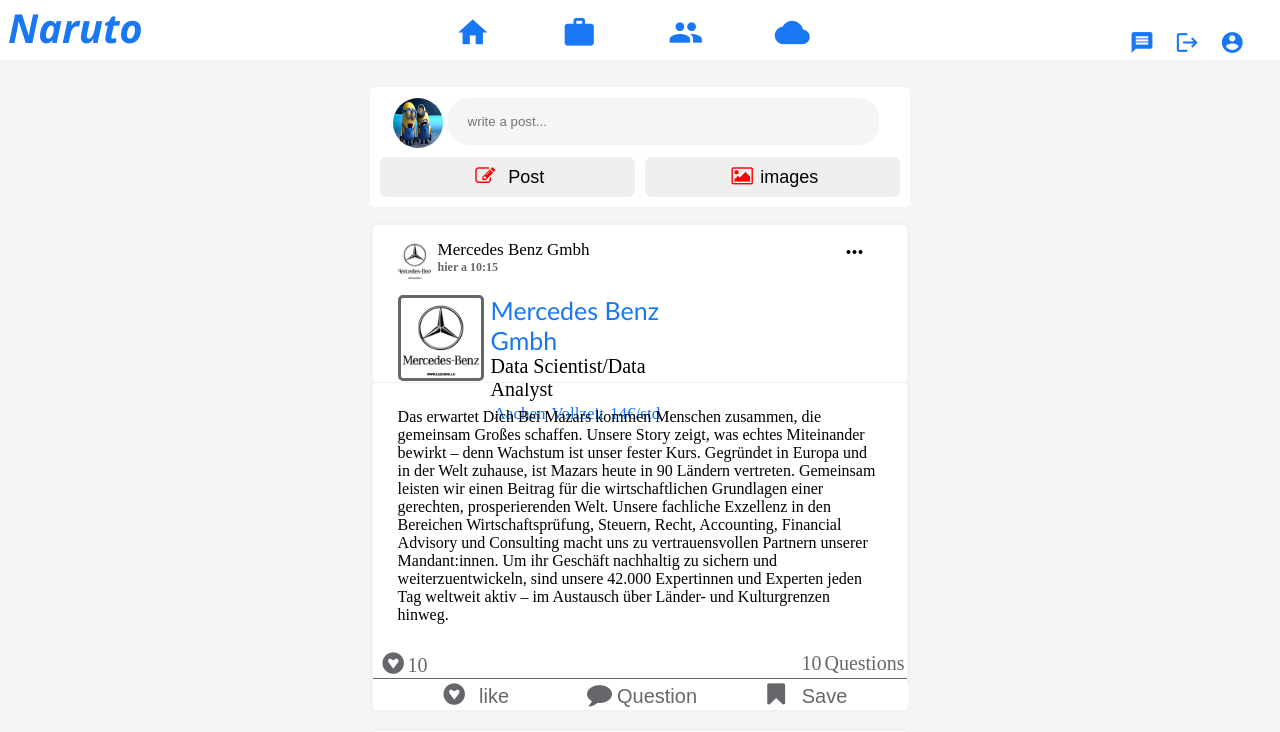
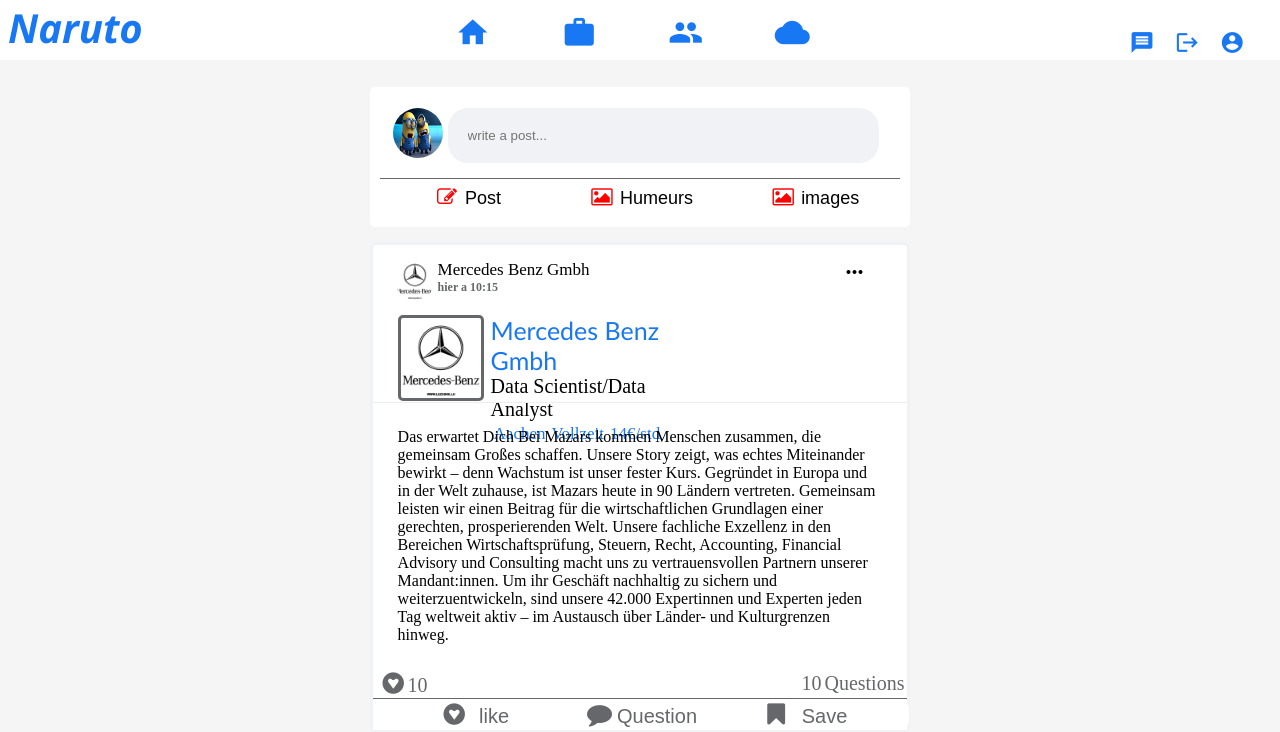
Before and after one commit to valdes-voufo/socialMedia, an Angular app in the folder Projet2vs/: page / in a window 1280 px wide. Shown: the top 732 px of the page. Built offline with nearby package versions, Linux system fonts and the light colour scheme.

Commit message:
customize the write-post.component

```diff
--- a/Projet2vs/src/app/write-post/write-post.component.css
+++ b/Projet2vs/src/app/write-post/write-post.component.css
@@ -1,5 +1,5 @@
 .write_post{
-    height: 100px;
+    height: 120px;
     flex-direction: column;
     background-color: white;
     border-radius: 5px;
@@ -15,7 +15,7 @@
   }
 
 .write_post_top{
-    flex: 1;
+    flex: 2;
     display: flex;
     align-items: center;
     justify-content: center;
@@ -29,6 +29,8 @@
     border-width: 1px;
     height: 95%;
     display: flex;
+   align-items: center;
+
 
   }
   .write_post_image{
@@ -41,7 +43,7 @@
     width: 98%;
     height: 89%;
     border:none ;
-    background-color: #F5F5F5;
+    background-color: #F0F2F5;
     border-radius: 20px;
     box-sizing: border-box;
     padding: 20px;
@@ -57,6 +59,10 @@
     justify-content: space-between;
     height: 50px;
 
+    border-top: solid;
+    border-width: thin;
+    border-color: #65676B;
+
   }
   .write_post_action div{
     width: 49%;
@@ -71,6 +77,7 @@
     border: none;
     height: 100%;
     font-size: 18px;
+    background-color: white;
 
   }
 
--- a/Projet2vs/src/app/write-post/write-post.component.html
+++ b/Projet2vs/src/app/write-post/write-post.component.html
@@ -1,6 +1,5 @@
-
-  <div class="write_post">
- <div class="write_post_top">
+<div class="write_post">
+  <div class="write_post_top">
     <div class="write_post_top_content">
       <div class="write_post_image">
         <a href=""> <img class="post_head_icon_img" alt="profil" src="../../assets/minion.jpg"/></a>
@@ -11,17 +10,18 @@
 
   <div class="write_post_action">
 
+    <div class="publier">
+      <button type="button" ><i class="fa fa-pencil-square-o" ></i>Post</button>
+    </div>
 
-  <div class="publier">
-    <button type="button" onclick="" class="publier_buton">
-      <i class="fa fa-pencil-square-o" aria-hidden="true"></i>
-       Post
-    </button>
-  </div>
+    <div class="publier">
+      <button class="image_button"><i class="fa fa-picture-o"></i>Humeurs</button>
+    </div>
 
-    <div class="coment">
-      <button  class="image_buton"><i class="fa fa-picture-o" ></i>images</button>
+    <div class="images">
+      <button class="image_button"><i class="fa fa-picture-o"></i>images</button>
     </div>
 
   </div>
-  </div>
+
+</div>
```
